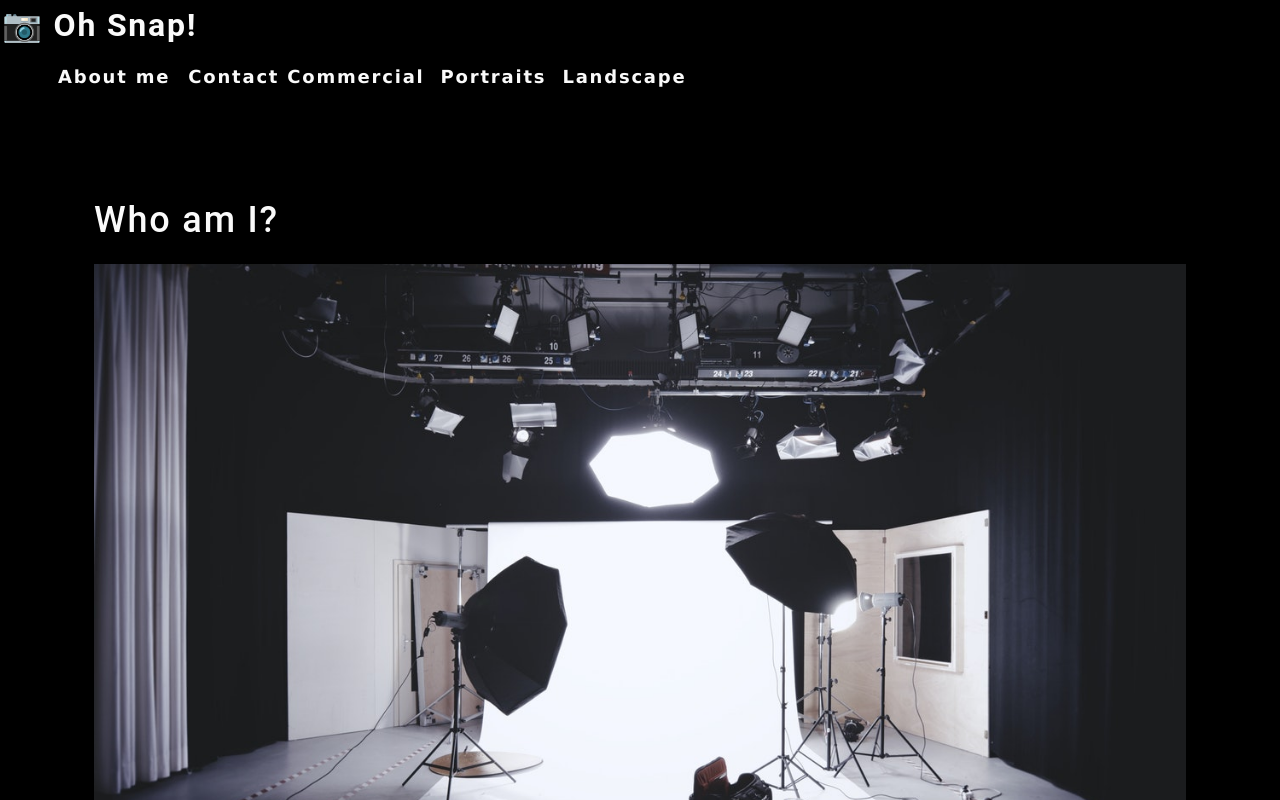
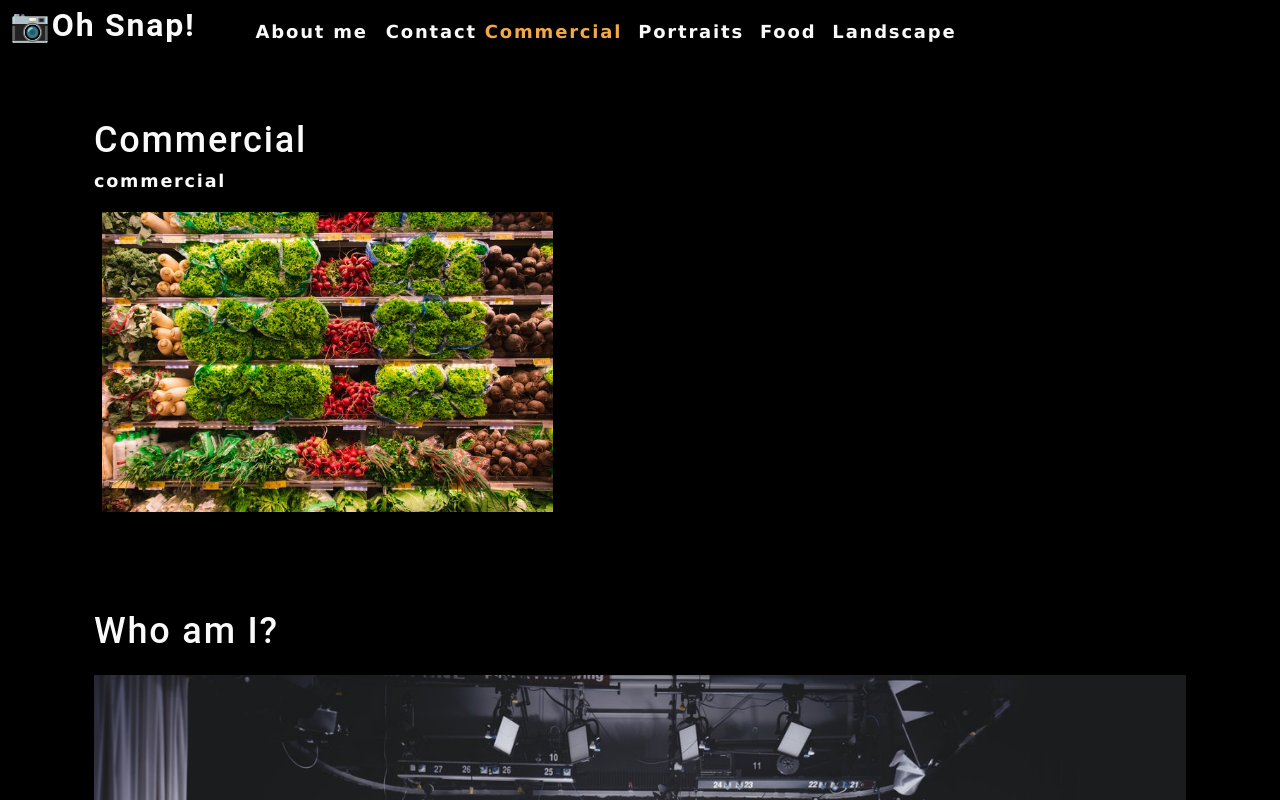
Before and after one commit to AlexJCturbo/photo-port, a React (Create React App) app: page / in a window 1280 px wide. Shown: the top 800 px of the page. Built offline with nearby package versions, Linux system fonts and the light colour scheme.

Commit message:
adding functionality to render gallery sections

```diff
--- a/src/App.js
+++ b/src/App.js
@@ -3,17 +3,36 @@
 import './App.css';
 import About from './components/About/index'
 import Nav from './components/Nav/index'
+import Gallery from './components/Gallery';
+import { useState } from 'react';
 
 //This App.js file is the center of the application.
 //Think of App.js as the root component, or the wrapper component that houses all of the other components. To effect any change on the application, we need to either modify this file or add components inside it.
 //React components follow the PascalCase naming convention.
 
 //JSX (JSX Stands for JavaScript XML) can represent HTML in JavaScript.
+
 function App() {
+  //Lift state to App.js and pass the currentCategory and its setter through to Nav. While we're at it, let's move categories up to the App level as well.
+  const [categories] = useState([
+    {
+      name: 'commercial', description: 'Photos of grocery stores, food trucks, and other commercial projects',
+    },
+    { name: 'portraits', description: 'Portraits of people in my life' },
+    { name: 'food', description: 'Delicious delicacies' },
+    { name: 'landscape', description: 'Fields, farmhouses, waterfalls, and the beauty of nature' },
+  ]);
+
+  const [currentCategory, setCurrentCategory] = useState(categories[0]);
+
   return (
     <div>
-      <Nav></Nav>
+      <Nav categories={categories}
+        currentCategory={currentCategory}
+        setCurrentCategory={setCurrentCategory}
+      ></Nav>
       <main>
+        <Gallery></Gallery>
         <About></About>
       </main>
     </div>
--- a/src/components/About/index.js
+++ b/src/components/About/index.js
@@ -11,7 +11,7 @@ const About = () => {
   return (
     <section className='my-5'>
       <h1 id='about'>Who am I?</h1>
-      <img src={coverImage} className='my-2' style={{ width: '100%' }} alt='cover image' />
+      <img src={coverImage} className='my-2' style={{ width: '100%' }} alt='cover' />
     </section>
   )
 }
--- /dev/null
+++ b/src/components/Gallery/index.js
@@ -0,0 +1,44 @@
+//we import useState as a named import from react destructuring from imports
+import React from "react";
+import { capitalizeFirstLetter } from '../../utils/helpers';
+import photo from "../../assets/small/commercial/0.jpg";
+
+function Gallery(props) {
+  const currentCategory = {
+    name: "commercial",
+    description: "Photos of grocery stores, food trucks, and other commercial projects",
+  };
+
+  return (
+    <section>
+      <h1>{capitalizeFirstLetter(currentCategory.name)}</h1>
+      <p>{currentCategory.name}</p>
+      <div>
+        <img
+          src={photo}
+          alt='Commercial gallery items' className="img-thumbnail mx-1"
+        />
+      </div>
+    </section>
+  )
+}
+
+export default Gallery;
+
+//In order to keep track of which page the user clicked on, we need to introduce some state to our component. We've been using variables to keep track of data with our JavaScript. This works fine for static code, but it has one problem: changing the value of a variable within a component does not cause the component to re-render. That is because React is using the virtual DOM, so changes to variables do not trigger re-renders to a component.
+
+//IMPORTATN: One of the ways we can force a component to know about any changes is by using React Hooks.
+//React Hooks allow you to easily manage the state within a component. Hooks are just JavaScript functions that follow two rules:
+//1) Only call Hooks from React functions. 2) Only call Hooks at the top level (This means that you cannot use them inside for loops, nested functions within your React component, or conditionals)
+
+
+//For organizational purposes and to ensure that you're following these rules, you may want to use Hooks towards the top of your React component.
+
+/*IMPORTATN:
+{useState} hook components follow a naming convention to set up the state of the function and how it is updated:
+function Xyz() {
+  const [state, setState] = useState(0)
+}
+"state" is a variable to store the state and "setState" is a function to set the state. Using array destructuring we set the array equal to useState(initialState). "initialState" can be any value that we have as the initial state of the function. The setState is an asynchronous function and therefore a variable must be created to track in real time whenever this function is updated.
+Important to notice that useState(0) is the initial state.
+*/
--- a/src/components/Nav/index.js
+++ b/src/components/Nav/index.js
@@ -1,30 +1,46 @@
-import React from 'react';
+import React, { useEffect } from 'react';
+import { capitalizeFirstLetter } from '../../utils/helpers';
 
-function Nav() {
-  const categories = [
-    {
-      name: 'Commercial',
-      description: 'Photos of grocery stores, food trucks, and other commercial projects',
-    },
-    {
-      name: 'Portraits',
-      description: 'Portraits of people in my life',
-    },
-    {
-      name: 'Landscape',
-      description: 'Fields, farmhouses, waterfalls, and the beauty of nature',
-    }
-  ];
+function Nav(props) {
+  //We cleaned up Nav/index.js by "lifting" the state to the parent component, App.js.
+  const { categories = [], setCurrentCategory, currentCategory } = props;
 
-  function categorySelected(name) {
-    console.log(`${name} clicked!`)
-  };
+  /*We must use a Hook to trigger a re-render on a variable value change. To update the document.title, we will introduce a new Hook called useEffect. The main difference between useEffect and useState is that useEffect is an API that reflects the lifecycle methods of the component, such as when the component mounts, unmounts, or updates.
+  The first argument is the callback function, and the second argument is an array with a single element, currentCategory. The second argument directs the hook to re-render the component on changes to the value of this state.*/
+  useEffect(() => {
+    document.title = capitalizeFirstLetter(currentCategory.name);
+  }, [currentCategory]);
+  console.log(capitalizeFirstLetter(currentCategory.name));
+  // const [categories] = useState([
+  //   {
+  //     name: 'Commercial',
+  //     description: 'Photos of grocery stores, food trucks, and other commercial projects',
+  //   },
+  //   {
+  //     name: 'Portraits',
+  //     description: 'Portraits of people in my life',
+  //   },
+  //   {
+  //     name: 'food',
+  //     description: 'Delicious delicacies',
+  //   },
+  //   {
+  //     name: 'Landscape',
+  //     description: 'Fields, farmhouses, waterfalls, and the beauty of nature',
+  //   },
+  // ]);
+
+  // const [currentCategory, setCurrentCategory] = useState(categories[0]);
 
   return (
-    <header>
+    <header className='flex-row px-1'>
       <h2>
         <a data-testid='link' href='/'>
-          <span role='img' aria-label='camera' > 📷 </span> Oh Snap!
+          <span role='img' aria-label='camera' >
+            {" "}
+            📷
+          </span>{""}
+          Oh Snap!
         </a>
       </h2>
       <nav>
@@ -36,9 +52,13 @@ function Nav() {
             <span>Contact</span>
           </li>
           {categories.map((category) => (
-            <li className='mx-1' key={category.name}>
-              <span onClick={() => categorySelected(category.name)} >
-                {category.name}
+            <li className={`mx-1 ${currentCategory.name === category.name && 'navActive'
+              }`} key={category.name}>
+              <span onClick={() => {
+                setCurrentCategory(category)
+              }}
+              >
+                {capitalizeFirstLetter(category.name)}
               </span>
             </li>
           ))}
@@ -50,3 +70,7 @@ function Nav() {
 }
 
 export default Nav;
+
+/*Gallery is not a child of Nav, so we can't pass props from Nav to the Gallery. We could create a state in Gallery, but then it wouldn’t know about the navigation changing. Instead, we’re going to “lift” the state up one level.
+Whenever you think state needs to be used in multiple sibling components, it's normally a good idea to lift the state up until it can be passed as props to any child components that need it.
+Lift state to App.js and pass the currentCategory and its setter through to Nav. While we're at it, let's move categories up to the App level as well.*/
```
